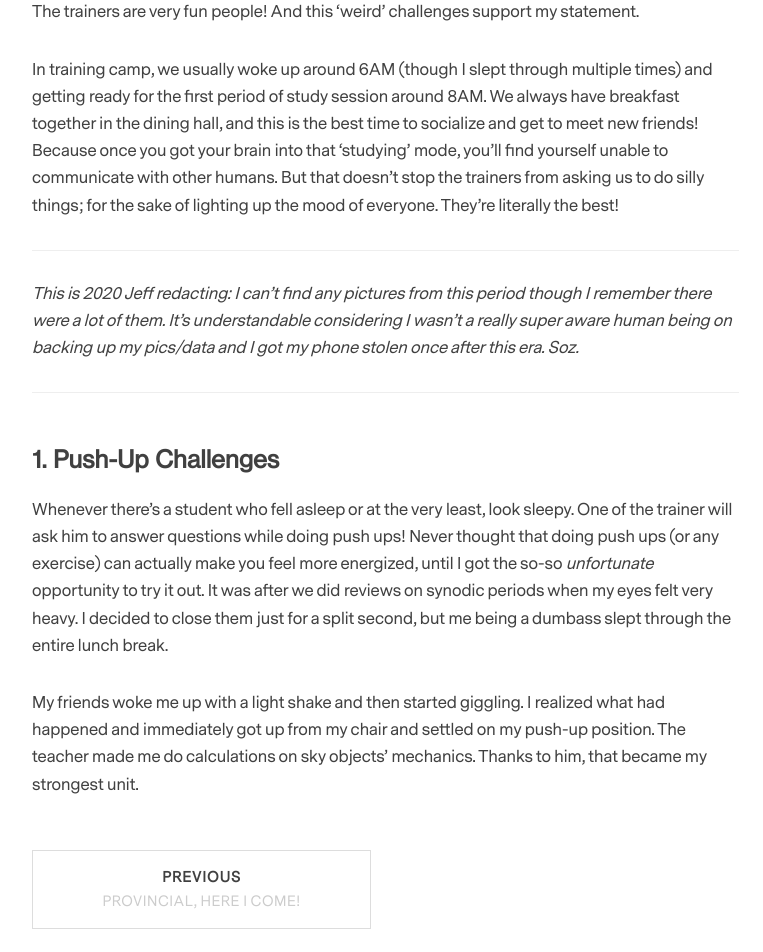
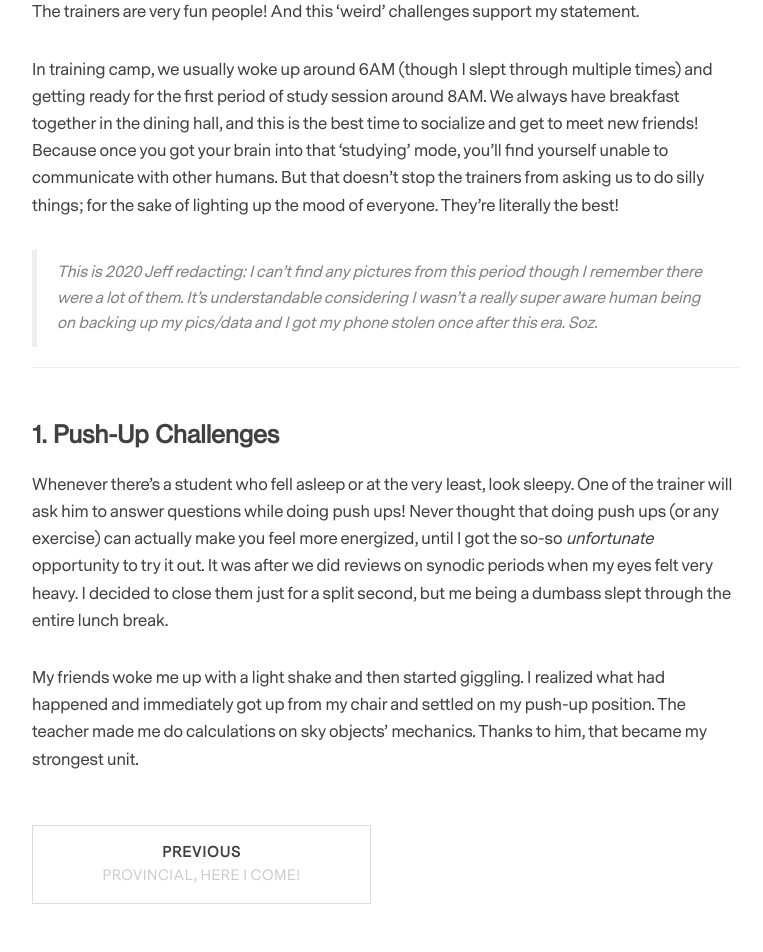
Before and after one commit to maiesey/maiesey.github.io, a Jekyll site: the page built from _posts/2017-03-11-astro-tc.markdown, in a window 1280 px wide. Shown: the part 651-1603 px from the top of the page, without its empty margins (233-996 px from the left). Built offline with Jekyll 4.4.1, drawn with Linux system fonts in a browser that asks for light colours; nearby versions of some CDN libraries; comment, search, counter and statistics services are not loaded.

```diff
--- a/_posts/2017-03-11-astro-tc.markdown
+++ b/_posts/2017-03-11-astro-tc.markdown
@@ -17,9 +17,8 @@ The trainers are very fun people! And this 'weird' challenges support my stateme
 
 In training camp, we usually woke up around 6AM (though I slept through multiple times) and getting ready for the first period of study session around 8AM. We always have breakfast together in the dining hall, and this is the best time to socialize and get to meet new friends! Because once you got your brain into that 'studying' mode, you'll find yourself unable to communicate with other humans. But that doesn't stop the trainers from asking us to do silly things; for the sake of lighting up the mood of everyone. They're literally the best!
 
----
 
-*This is 2020 Jeff redacting: I can't find any pictures from this period though I remember there were a lot of them. It's understandable considering I wasn't a really super aware human being on backing up my pics/data and I got my phone stolen once after this era. Soz.*
+>This is 2020 Jeff redacting: I can't find any pictures from this period though I remember there were a lot of them. It's understandable considering I wasn't a really super aware human being on backing up my pics/data and I got my phone stolen once after this era. Soz.
 
 ---
 ### 1. Push-Up Challenges ###
```
